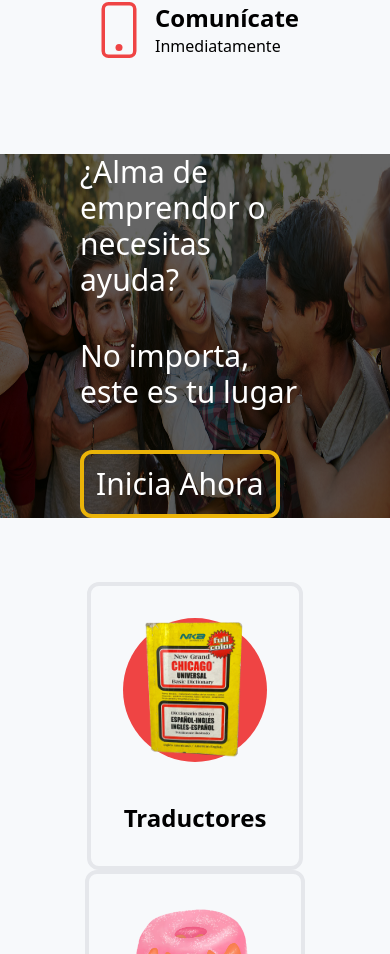
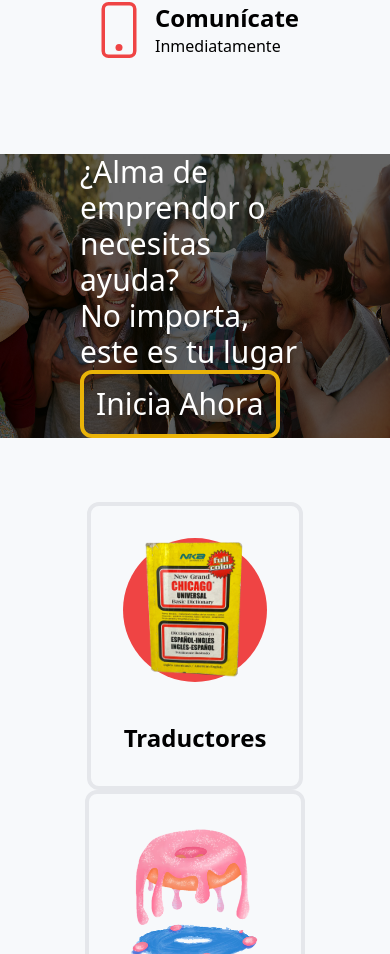
Before and after one commit to Andresssg/FrontendTalentPlace, a React (Vite) app: page /home in a window 390 px wide. Shown: the part 962-1916 px from the top of the page. Built offline with nearby package versions, Linux system fonts and the light colour scheme.

Commit message:
Fix responsive in resgister card

```diff
--- a/src/components/ResgisterCard.jsx
+++ b/src/components/ResgisterCard.jsx
@@ -3,9 +3,9 @@ import image from '../assets/resgister_image.jpg'
 
 function RegisterCard () {
   return (
-    <section className='flex justify-left items-center h-200px md:h-[500px] lg:h-[50vh] lg:w-[50vw] bg-purple-500 relative md:rounded-xl overflow-hidden'>
+    <section className='flex justify-left items-center h-200px md:h-[500px] lg:h-[50vh] lg:w-[50vw] bg-purple-500 relative lg:rounded-xl overflow-hidden'>
       <img className='w-full h-full absolute' src={image} alt='Image banner' />
-      <div className='flex flex-col justify-center gap-10 px-20 relative font-light h-full w-full text-3xl md:text-5xl bg-opacity-60 text-white bg-black'>
+      <div className='flex flex-col justify-evenly px-20 relative font-light h-full w-full text-3xl md:text-5xl bg-opacity-60 text-white bg-black'>
         <h2>¿Alma de emprendor o necesitas ayuda?</h2>
         <p>No importa, este es tu lugar</p>
         <div className='flex justify-center border-4 border-yellow-500 w-fit font-medium p-3 rounded-xl hover:bg-yellow-500 cursor-pointer'>
```
